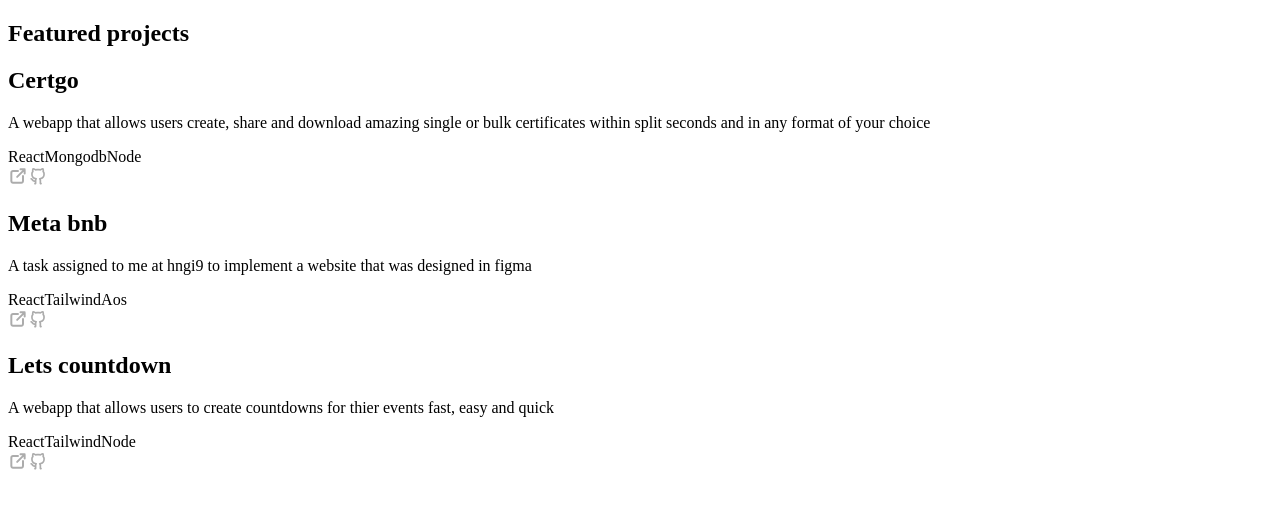
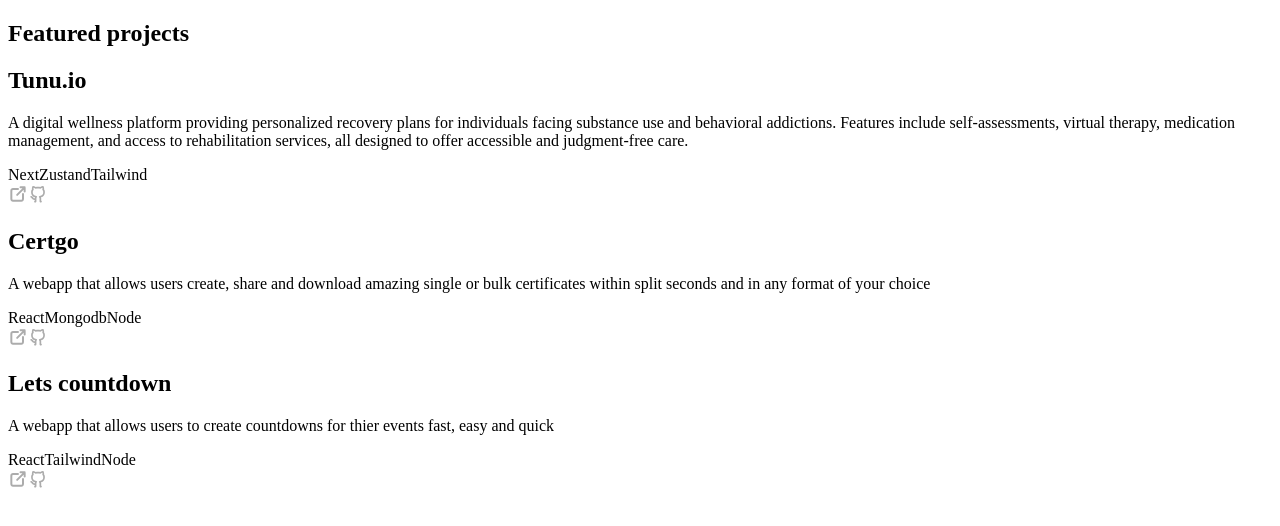
Before and after one commit to Samueljr-web/samuel-dev, a Next.js app: page /projects in a window 1280 px wide. Shown: the top 526 px of the page. Built offline with nearby package versions, Linux system fonts and the light colour scheme.

Commit message:
feat: new project update

```diff
--- a/data/data.ts
+++ b/data/data.ts
@@ -16,6 +16,15 @@ interface projectsDataType {
 export const projectsData: projectsDataType[] = [
   {
     id: "1",
+    name: "Tunu.io",
+    description:
+      "A digital wellness platform providing personalized recovery plans for individuals facing substance use and behavioral addictions. Features include self-assessments, virtual therapy, medication management, and access to rehabilitation services, all designed to offer accessible and judgment-free care.",
+    stack: ["Next", "Zustand", "Tailwind"],
+    link: "https://tunu.io",
+    github: "https://github.com/samueljr-web/",
+  },
+  {
+    id: "2",
     name: "Certgo",
     description:
       "A webapp that allows users create, share and download amazing single or bulk certificates within split seconds and in any format of your choice",
@@ -24,15 +33,6 @@ export const projectsData: projectsDataType[] = [
     github: "https://github.com/samueljr-web",
   },
 
-  {
-    id: "2",
-    name: "Meta bnb",
-    description:
-      "A task assigned to me at hngi9 to implement a website that was designed in figma",
-    stack: ["React", "Tailwind", "Aos"],
-    link: "/",
-    github: "https://github.com/samueljr-web/meta-bnb",
-  },
   {
     id: "3",
     name: "Lets countdown",
--- a/pages/projects.tsx
+++ b/pages/projects.tsx
@@ -1,3 +1,5 @@
+"use client";
+
 import { projectsData } from "@/data/data";
 import Image from "next/image";
 import React from "react";
@@ -5,10 +7,12 @@ import React from "react";
 export default function Projects() {
   return (
     <div>
-      <h2 className="font-medium text-2xl text-white">Featured projects</h2>
+      <h2 className="section-title font-medium text-2xl text-white">
+        <b></b>Featured projects
+      </h2>
 
       {projectsData.map((project: any) => (
-        <div key={project} className="mt-4 space-y-2">
+        <div key={project.id} className="mt-4 space-y-2">
           <h2 className="text-white font-medium text-[1rem] md:text-[1.3rem]">
             {project.name}
           </h2>
```
